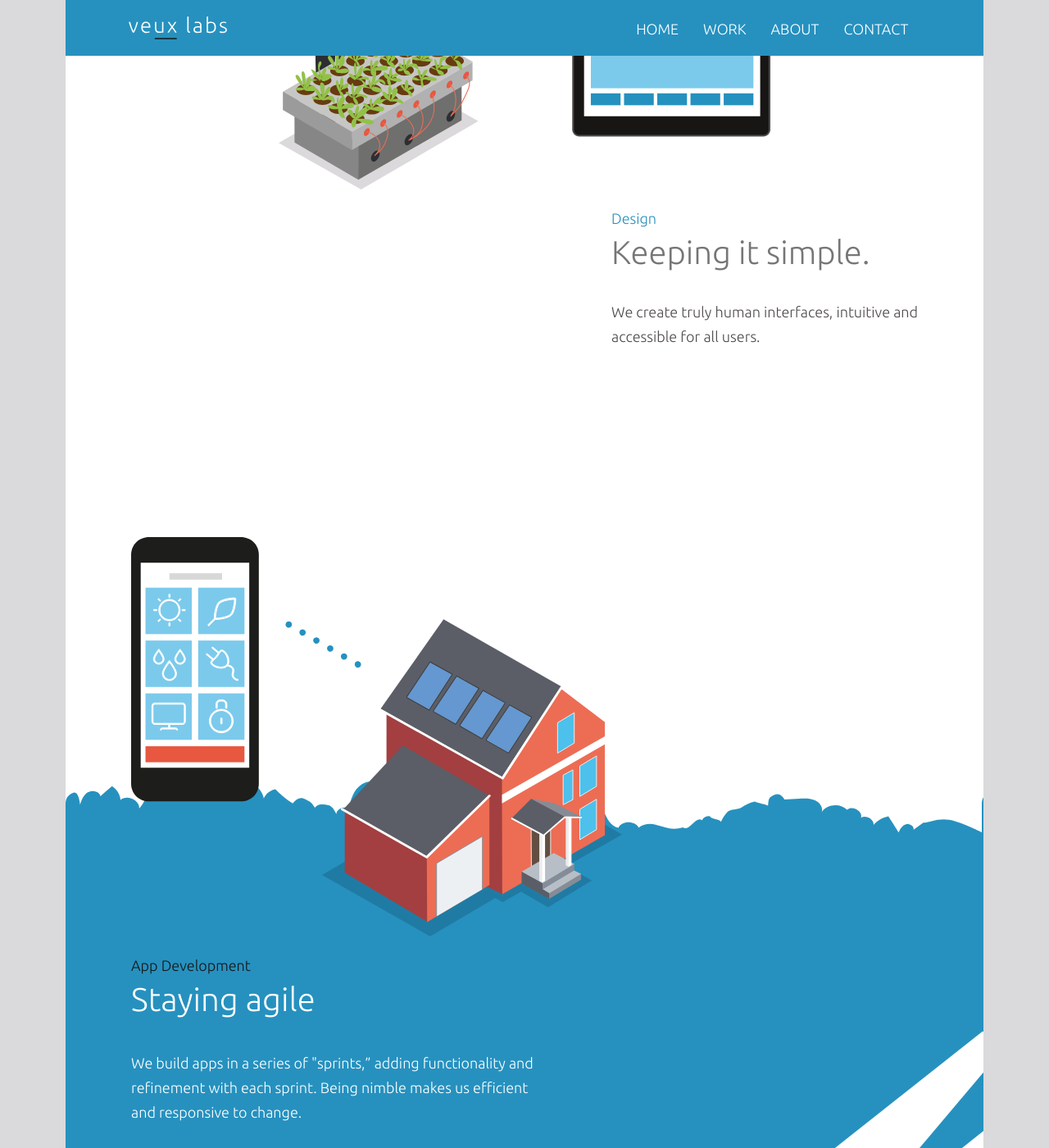
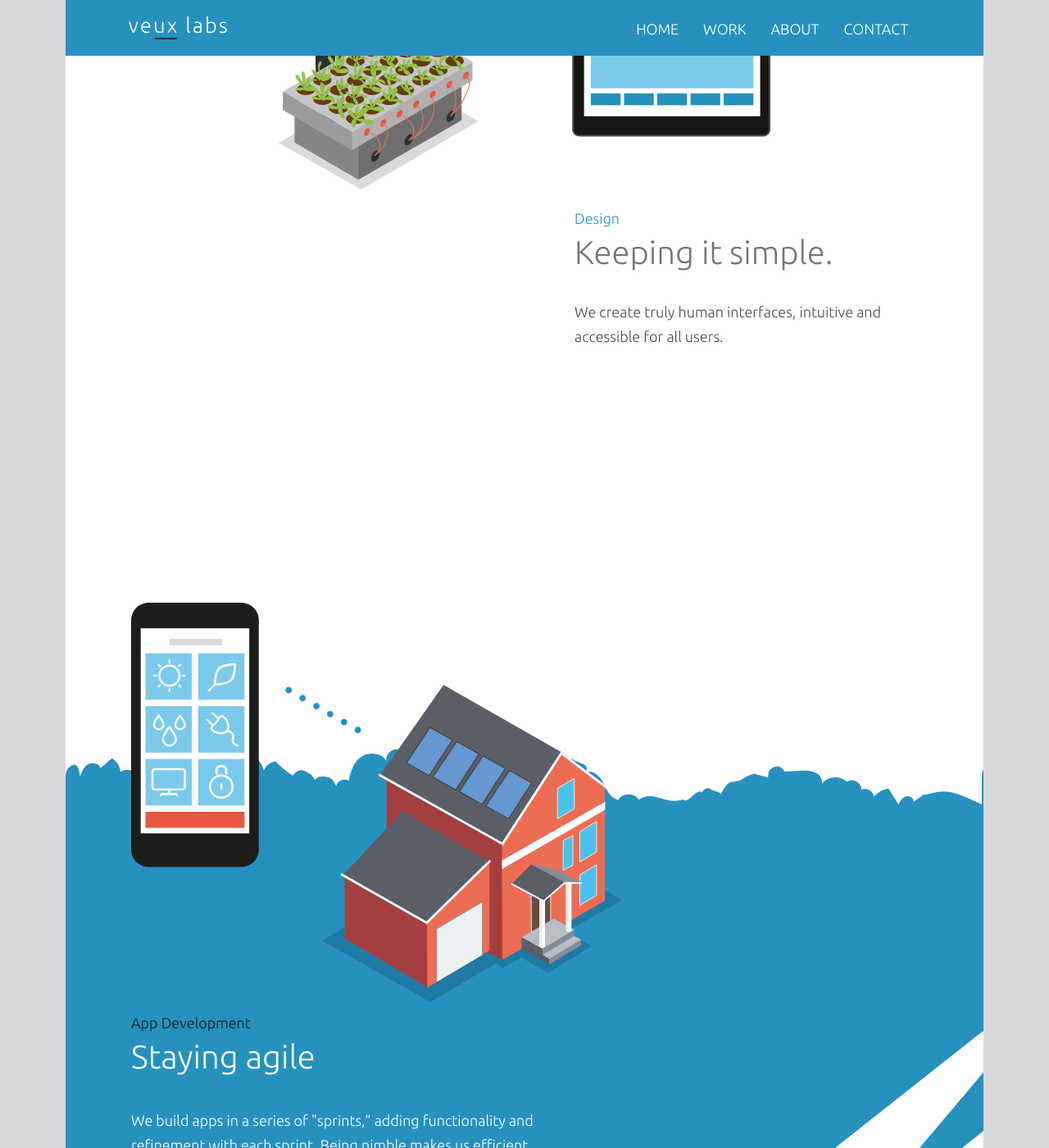
Before and after one commit to VeuxLabs/VeuxLabs.github.io, a Jekyll site: the page built from index.html, in a window 1280 px wide and 1400 px high, scrolled down 2459 px. Shown: the whole window at 82% size. Built offline with Jekyll 4.4.1, drawn with Linux system fonts in a browser that asks for light colours; nearby versions of some CDN libraries; comment, search, counter and statistics services are not loaded.

Commit message:
Homepage fixes.

```diff
--- a/css/landing-page.css
+++ b/css/landing-page.css
@@ -412,8 +412,8 @@ h6 {
 
 .app-dev .dev-img {
     background: url(../img/residentialTreeBackground2.svg) repeat-x 0 100% #ffffff;
-    padding-left: 60px;
-    padding-right: 60px;
+    padding-left: 0;
+    padding-right: 0;
     margin-left: -15px;
     margin-right: -15px;
     min-height: 199px;
@@ -421,12 +421,26 @@ h6 {
 
 .app-dev .dev-img img{
     display: inline-block;
-    margin-top: -60px;
+
 }
 
 @media only screen and (max-width: 650px) {
+    .app-dev .dev-img {
+        background-position-y: 15px;
+        padding-left: 30px;
+        padding-right: 30px;
+    }
+}
+
+@media only screen and (min-width: 1200px) {
+    .app-dev .dev-img {
+        background-position-y: 100px;
+        padding-left: 60px;
+        padding-right: 60px;
+    }
     .app-dev .dev-img img {
-        margin-top: -90px;
+        margin-top: 20px;
+        margin-bottom: -120px;
     }
 }
 
@@ -575,10 +589,8 @@ h6 {
     }
     .app-dev .dev-img img {
         width: 80%;
-        max-width: 500px;
         padding-left: 60px;
         padding-right: 60px;
-        display: block;
     }
 }
 
@@ -662,6 +674,7 @@ h6 {
     .design .section3-text {
         width: 469px;
         float: right;
+        margin-right: 45px;
     }
     .design h2 {
         font-size: 18px;
@@ -691,6 +704,7 @@ h6 {
         z-index: 1;
         width: 531px;
         margin-left: 65px;
+        margin-top: 110px;
     }
     .app-dev h2 {
         font-size: 18px;
@@ -983,6 +997,9 @@ p.copyright {
     .product-development .col-lg-9 {
         width: 60%;
     }
+    .product .dev-img {
+        margin-left: 130px;
+    }
 }
 
 .product .dev-img {
@@ -1030,8 +1047,8 @@ p.copyright {
 }
 
 .product img.music {
-    width: 75%;
-    margin: -145px auto 10px auto;
+    width: 83%;
+    margin: -175px auto 10px auto;
     z-index: 100;
     position: relative;
 }
```
